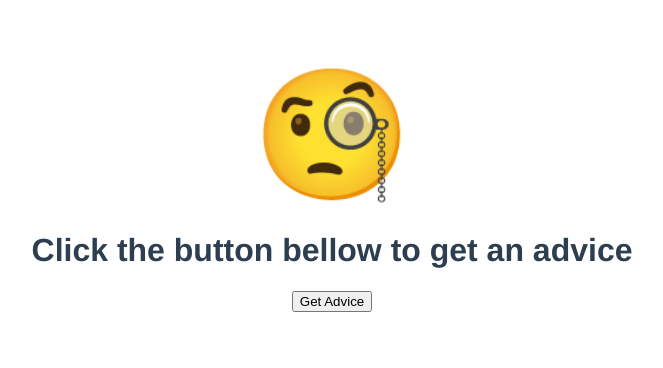
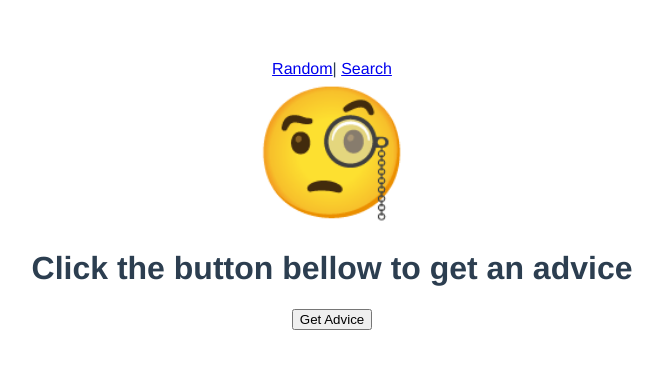
Before and after one commit to vNakamura/vuedvice, a Vue app: page / in a window 1280 px wide. Shown: the top 368 px of the page, without its empty margins (308-971 px from the left). Built offline with nearby package versions, Linux system fonts and the light colour scheme.

Commit message:
feat(App): add router

```diff
--- a/package.json
+++ b/package.json
@@ -10,7 +10,8 @@
   },
   "dependencies": {
     "core-js": "^2.6.5",
-    "vue": "^2.6.10"
+    "vue": "^2.6.10",
+    "vue-router": "^3.0.3"
   },
   "devDependencies": {
     "@vue/cli-plugin-babel": "^3.7.0",
--- a/src/App.vue
+++ b/src/App.vue
@@ -1,44 +1,12 @@
 <template>
   <div id="app">
-    <p class="emoji" v-if="fetching">🤔</p>
-    <p class="emoji" v-else>🧐</p>
-    <Advice v-bind:msg="message"/>
-    <button :disabled="fetching" @click="getAdvice">Get Advice</button>
+    <div id="nav">
+      <router-link to="/">Random</router-link>|
+      <router-link to="/search">Search</router-link>
+    </div>
+    <router-view/>
   </div>
 </template>
-
-<script>
-import Advice from "./components/Advice.vue";
-
-const API_URL = "https://api.adviceslip.com/advice";
-
-export default {
-  name: "app",
-  components: {
-    Advice
-  },
-  data: function() {
-    return {
-      message: "Click the button bellow to get an advice",
-      fetching: false
-    };
-  },
-  methods: {
-    getAdvice: function() {
-      const vm = this;
-      vm.fetching = true;
-      vm.message = "Thinking...";
-      fetch(API_URL)
-        .then(response => response.json())
-        .then(({ slip }) => {
-          vm.message = slip.advice;
-        })
-        .catch(error => (vm.message = `Error fetching API: ${error}`))
-        .finally(() => (vm.fetching = false));
-    }
-  }
-};
-</script>
 
 <style>
 #app {
@@ -49,9 +17,4 @@ export default {
   color: #2c3e50;
   margin-top: 60px;
 }
-
-.emoji {
-  font-size: 128px;
-  margin: 0;
-}
 </style>
--- a/src/main.js
+++ b/src/main.js
@@ -1,8 +1,10 @@
 import Vue from 'vue'
 import App from './App.vue'
+import router from './router'
 
 Vue.config.productionTip = false
 
 new Vue({
-  render: h => h(App),
+  router,
+  render: h => h(App)
 }).$mount('#app')
--- /dev/null
+++ b/src/router.js
@@ -0,0 +1,24 @@
+import Vue from "vue";
+import Router from "vue-router";
+import Random from "./views/Random.vue";
+
+Vue.use(Router);
+
+export default new Router({
+  routes: [
+    {
+      path: "/",
+      name: "random",
+      component: Random
+    },
+    {
+      path: "/search",
+      name: "search",
+      // route level code-splitting
+      // this generates a separate chunk (search.[hash].js) for this route
+      // which is lazy-loaded when the route is visited.
+      component: () =>
+        import(/* webpackChunkName: "search" */ "./views/Search.vue")
+    }
+  ]
+});
--- /dev/null
+++ b/src/views/Random.vue
@@ -0,0 +1,49 @@
+<template>
+  <div class="random">
+    <p class="emoji" v-if="fetching">🤔</p>
+    <p class="emoji" v-else>🧐</p>
+    <Advice v-bind:msg="message"/>
+    <button :disabled="fetching" @click="getAdvice">Get Advice</button>
+  </div>
+</template>
+
+
+<script>
+import Advice from "@/components/Advice.vue";
+
+const API_URL = "https://api.adviceslip.com/advice";
+
+export default {
+  name: "ranndom",
+  components: {
+    Advice
+  },
+  data: function() {
+    return {
+      message: "Click the button bellow to get an advice",
+      fetching: false
+    };
+  },
+  methods: {
+    getAdvice: function() {
+      const vm = this;
+      vm.fetching = true;
+      vm.message = "Thinking...";
+      fetch(API_URL)
+        .then(response => response.json())
+        .then(({ slip }) => {
+          vm.message = slip.advice;
+        })
+        .catch(error => (vm.message = `Error fetching API: ${error}`))
+        .finally(() => (vm.fetching = false));
+    }
+  }
+};
+</script>
+
+<style>
+.emoji {
+  font-size: 128px;
+  margin: 0;
+}
+</style>
--- /dev/null
+++ b/src/views/Search.vue
@@ -0,0 +1,5 @@
+<template>
+  <div class="search">
+    <h1>This is a search page</h1>
+  </div>
+</template>
```
Also changed, not shown: 1 other file (tests, documents, lock files or other folders).
